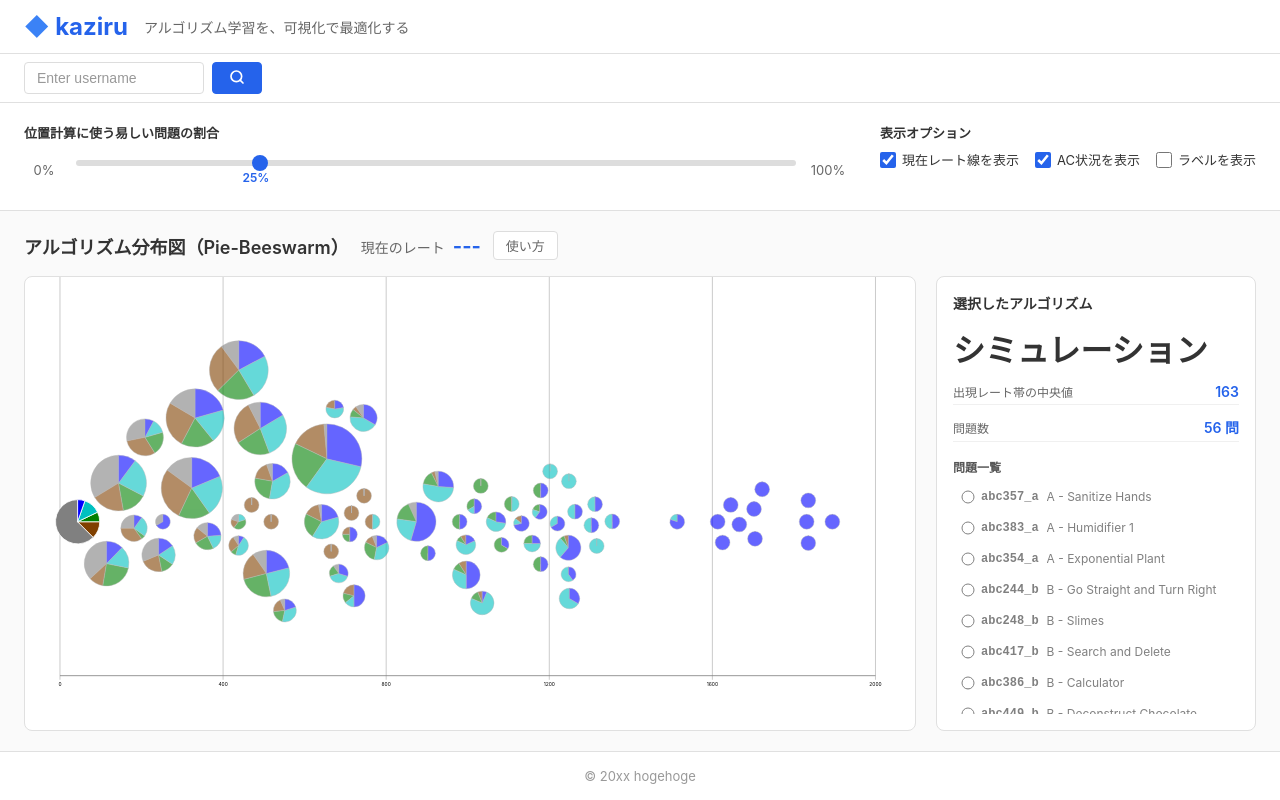
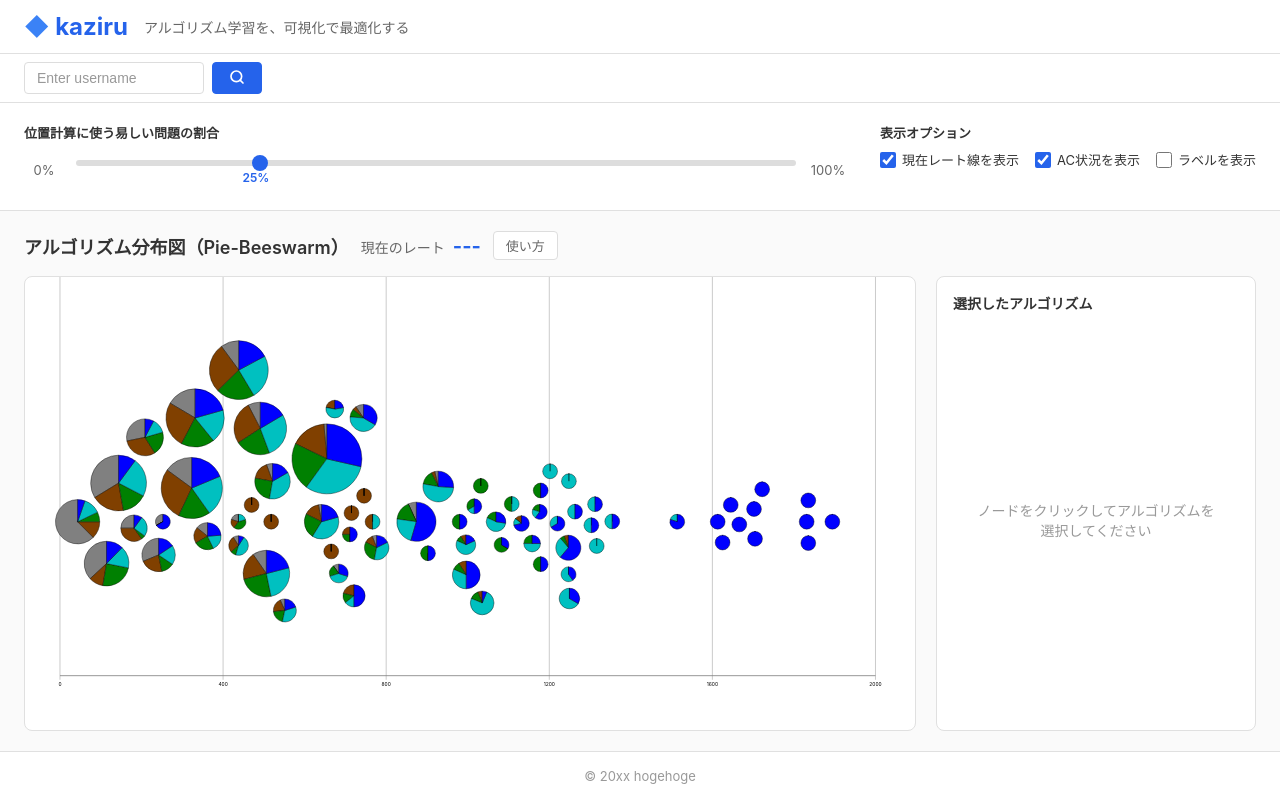
Before and after one commit to vdslab/theme2026-kaziru, a React (Vite) app: page / in a window 1280 px wide. Built offline with nearby package versions, Linux system fonts and the light colour scheme.

Commit message:
feat: 選択を解除した時に未選択になるように

```diff
--- a/src/components/AlgorithmCard.jsx
+++ b/src/components/AlgorithmCard.jsx
@@ -8,6 +8,19 @@ export default function AlgorithmCard({ algo, problems, submissionsMap }) {
     if (status === false) return "problem-item--wa";
     return "";
   };
+
+  if (!algo) {
+    return (
+      <div className="legend">
+        <div className="legend-title">選択したアルゴリズム</div>
+        <div className="selected-algo-card">
+          <div className="selected-algo-card--empty">
+            ノードをクリックしてアルゴリズムを選択してください
+          </div>
+        </div>
+      </div>
+    );
+  }
 
   return (
     <div className="legend">
--- a/src/components/Main.jsx
+++ b/src/components/Main.jsx
@@ -97,13 +97,15 @@ export default function Main({
   const hasUsername = username.trim().length > 0;
 
   const selectedAlgo =
-    summary.find((item) => item.algo === selectedAlgoName) ??
-    summary?.[0] ??
-    MOCK_ALGORITHM;
+    selectedAlgoName != null
+      ? summary.find((item) => item.algo === selectedAlgoName) ?? null
+      : null;
 
-  const problems = allRows
-    .filter((row) => row.tag === selectedAlgo.algo)
-    .sort((a, b) => (a.diffCalc ?? 0) - (b.diffCalc ?? 0));
+  const problems = selectedAlgo
+    ? allRows
+      .filter((row) => row.tag === selectedAlgo.algo)
+      .sort((a, b) => (a.diffCalc ?? 0) - (b.diffCalc ?? 0))
+    : [];
   const progressByAlgorithm = new Map();
   for (const row of allRows) {
     const progress = progressByAlgorithm.get(row.tag) ?? {
@@ -226,7 +228,7 @@ export default function Main({
               showLabels={showLabels}
               progressByAlgorithm={progressByAlgorithm}
               showProgress={submissionsLoaded && showProgressRing}
-              selectedAlgorithm={selectedAlgo.algo}
+              selectedAlgorithm={selectedAlgo?.algo ?? null}
               onSelectAlgorithm={setSelectedAlgoName}
             />
           </div>
--- a/style.css
+++ b/style.css
@@ -437,6 +437,18 @@ body {
   min-height: 0;
 }
 
+.selected-algo-card--empty {
+  display: flex;
+  align-items: center;
+  justify-content: center;
+  height: 100%;
+  min-height: 120px;
+  color: #999;
+  font-size: 14px;
+  text-align: center;
+  padding: 24px;
+}
+
 .selected-algo-info {
   flex-shrink: 0;
 }
```
